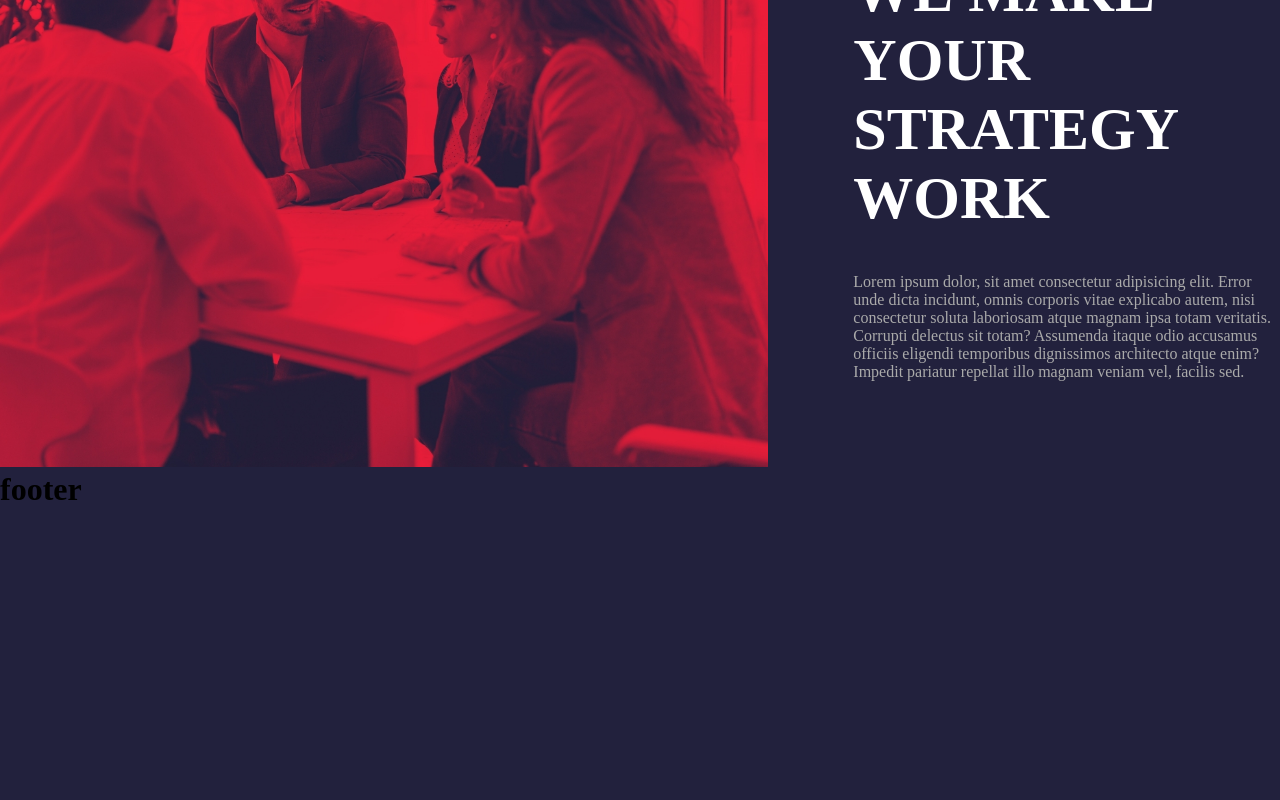
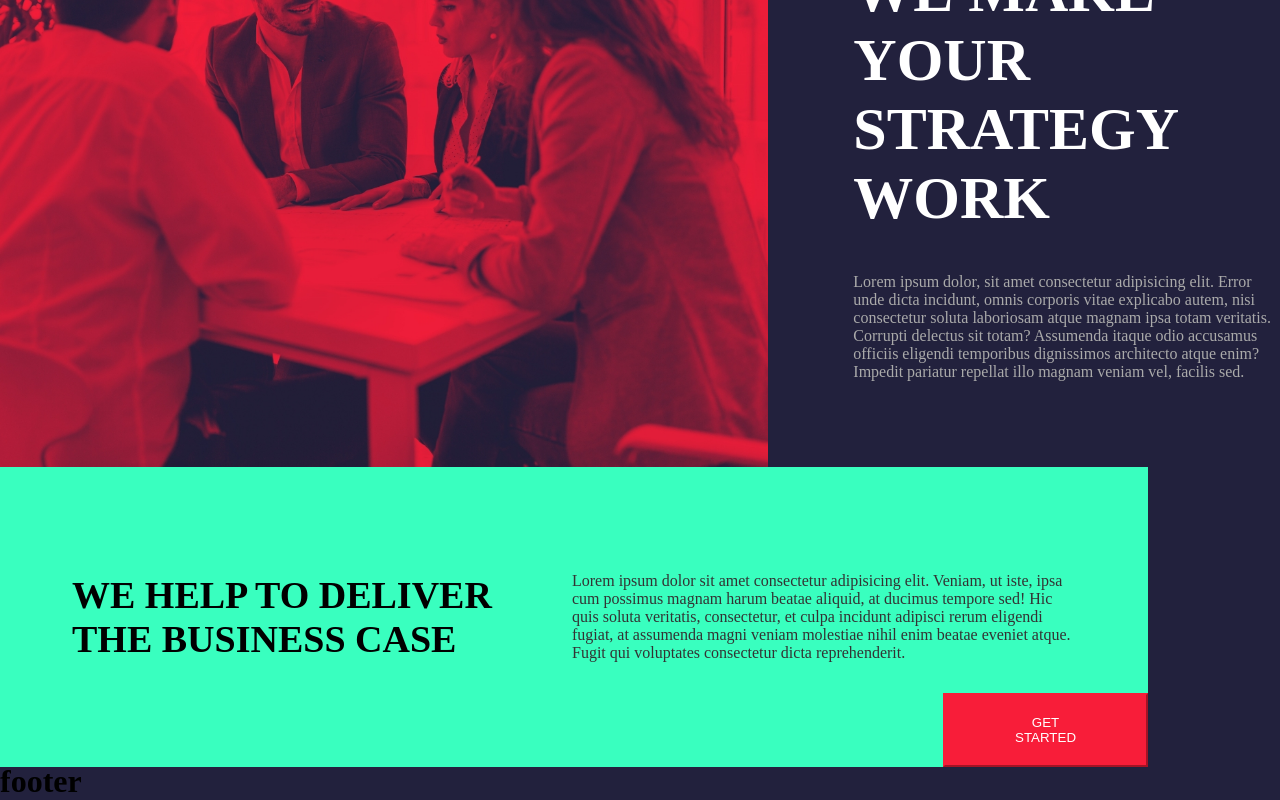
Before and after one commit to FraBona/proj-html-vuejs, a Vue app: page / in a window 1280 px wide. Shown: the part 1690-2490 px from the top of the page. Before the commit the page ends 2198 px from the top, so only its background shows below. Built offline with nearby package versions, Linux system fonts and the light colour scheme.

Commit message:
add get started button

```diff
--- a/src/components/main/AppAbout.vue
+++ b/src/components/main/AppAbout.vue
@@ -1,21 +1,24 @@
 <script>
+import { store } from "../../store";
 
-import { store } from '../../store';
-
-export default{
-  data(){
-    return{
+export default {
+  data() {
+    return {
       store: store,
-    }
-  }
-}
+    };
+  },
+};
 </script>
 
 <template>
   <div class="container-large">
     <div class="row">
       <div class="col-8">
-        <img src="../../img/images/business-people-working-together-on-project-and-5FHSKBL.jpg" alt="" class="img-business">
+        <img
+          src="../../img/images/business-people-working-together-on-project-and-5FHSKBL.jpg"
+          alt=""
+          class="img-business"
+        />
       </div>
       <div class="col-4">
         <div class="flex">
@@ -26,8 +29,36 @@ export default{
           <h1 class="title">WE MAKE YOUR STRATEGY WORK</h1>
         </div>
         <div>
-          <p class="subtitle">Lorem ipsum dolor, sit amet consectetur adipisicing elit. Error unde dicta incidunt, omnis corporis vitae explicabo autem, nisi consectetur soluta laboriosam atque magnam ipsa totam veritatis. Corrupti delectus sit totam? Assumenda itaque odio accusamus officiis eligendi temporibus dignissimos architecto atque enim? Impedit pariatur repellat illo magnam veniam vel, facilis sed.</p>
+          <p class="subtitle">
+            Lorem ipsum dolor, sit amet consectetur adipisicing elit. Error unde
+            dicta incidunt, omnis corporis vitae explicabo autem, nisi
+            consectetur soluta laboriosam atque magnam ipsa totam veritatis.
+            Corrupti delectus sit totam? Assumenda itaque odio accusamus
+            officiis eligendi temporibus dignissimos architecto atque enim?
+            Impedit pariatur repellat illo magnam veniam vel, facilis sed.
+          </p>
         </div>
+      </div>
+    </div>
+  </div>
+
+  <div class="container-90">
+    <div class="get-started">
+      <button class="get-started">GET STARTED</button>
+    </div>
+    <div class="container-small">
+        <div class="col-6">
+          <h2 class="title-cont-small">WE HELP TO DELIVER THE BUSINESS CASE</h2>
+        </div>
+        <div class="col-6">
+          <p class="subtitle-cont-small">
+            Lorem ipsum dolor sit amet consectetur adipisicing elit. Veniam, ut
+            iste, ipsa cum possimus magnam harum beatae aliquid, at ducimus
+            tempore sed! Hic quis soluta veritatis, consectetur, et culpa
+            incidunt adipisci rerum eligendi fugiat, at assumenda magni veniam
+            molestiae nihil enim beatae eveniet atque. Fugit qui voluptates
+            consectetur dicta reprehenderit.
+          </p>
         </div>
     </div>
   </div>
@@ -36,50 +67,86 @@ export default{
 <style lang="scss" scoped>
 @use "../../style/partials/palette.scss" as *;
 
-  .row{
+.row {
   display: flex;
   align-items: center;
 }
-
-  .col-8{
+.col-8 {
   flex-basis: calc((100% / 12) * 8);
 }
 
-  .col-4{
+.col-4 {
   flex-basis: calc((100% / 12) * 4);
 }
+.col-6 {
+  flex-basis: calc((100% / 12) * 6);
+}
 
-  .img-business{
+.img-business {
   width: 90%;
 }
 
-  .flex{
+.flex {
   display: flex;
   align-items: center;
   gap: 10px;
 }
 
-  .line{
+.line {
   width: 30px;
   height: 2px;
   background-color: $green;
 }
 
-  .about-us{
+.about-us {
   color: white;
 }
 
-  .title{
+.title {
   font-size: 60px;
   color: white;
 }
 
-  .subtitle{
+.subtitle {
   color: $grey;
 }
 
-  .col-4 > div{
+.col-4 > div {
   padding: 20px 0;
 }
 
+.container-90 {
+  position: relative;
+  background-color: $green;
+  width: 90%;
+  height: 300px;
+  margin: -4px;
+}
+
+.get-started {
+  position: absolute;
+  bottom: 0;
+  right: 0;
+}
+
+.get-started > button {
+  padding: 20px 70px;
+  background-color: $red-light;
+  color: white;
+  border-color: $red-light;
+}
+
+.container-small{
+  display: flex;
+  align-items: center;
+  height: 300px;
+}
+
+.title-cont-small{
+  font-size: 38px;
+}
+
+.subtitle-cont-small{
+  color: $grey-dark;
+}
 </style>
--- a/src/style/partials/_palette.scss
+++ b/src/style/partials/_palette.scss
@@ -3,3 +3,4 @@ $green_dark: #35ffbf;
 $blue: #527ceb;
 $red-light: #f81d39;
 $grey: #aaaaaa;
+$grey-dark: #333333;
```
Lines whose indentation alone changed are shown as unchanged.
